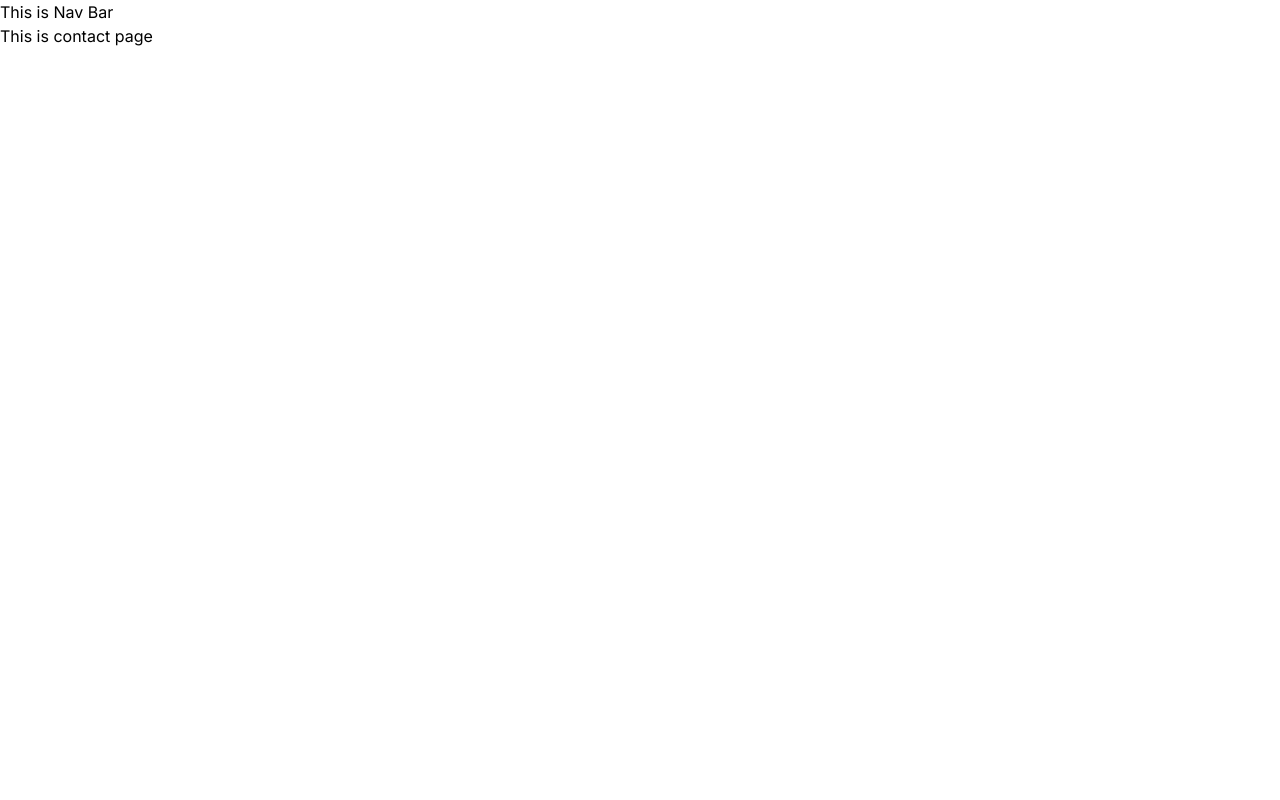
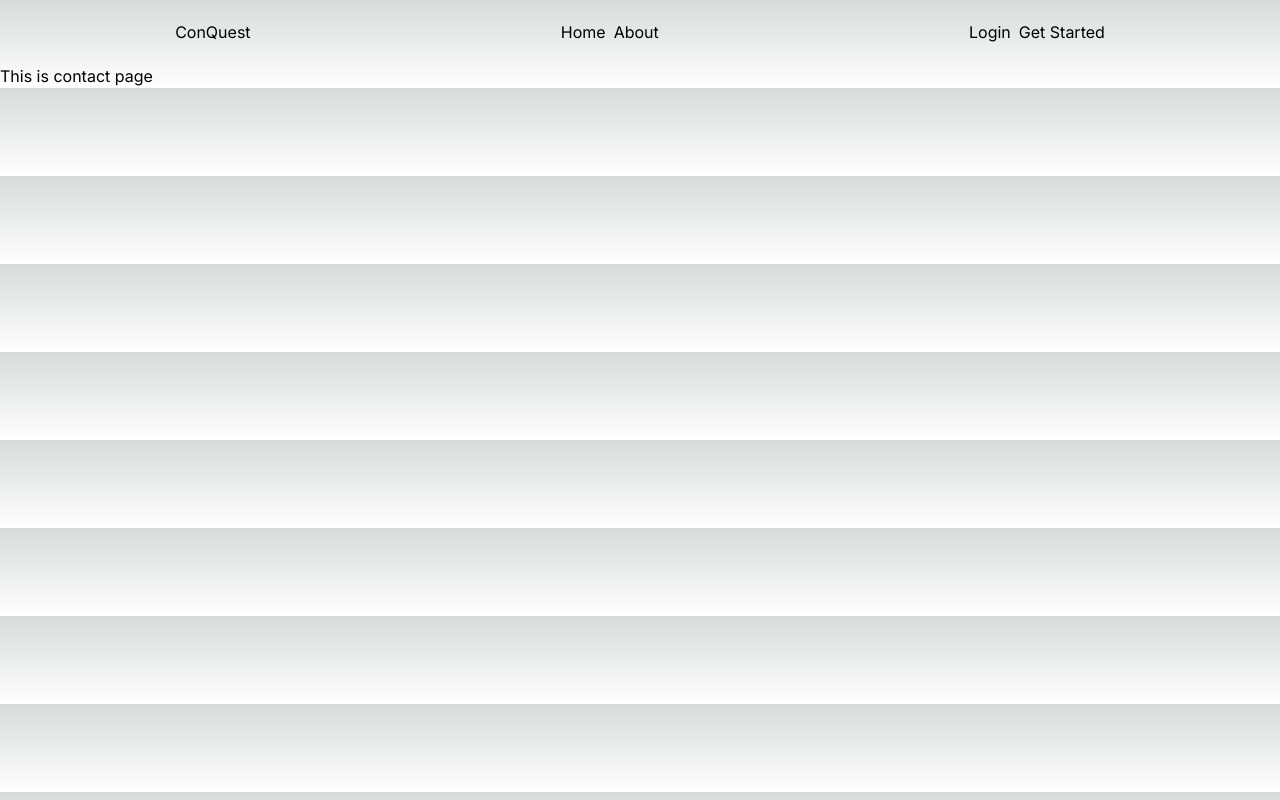
Before and after one commit to divy-vinayak/conquest, a Next.js app in the folder frontend/: page /contact in a window 1280 px wide. Built offline with nearby package versions, Linux system fonts and the light colour scheme.

Commit message:
css for dark backgroud and NavBar structure made

```diff
--- a/frontend/src/app/globals.css
+++ b/frontend/src/app/globals.css
@@ -2,7 +2,7 @@
 @tailwind components;
 @tailwind utilities;
 
-/* :root {
+:root {
   --foreground-rgb: 0, 0, 0;
   --background-start-rgb: 214, 219, 220;
   --background-end-rgb: 255, 255, 255;
@@ -30,4 +30,4 @@ body {
   .text-balance {
     text-wrap: balance;
   }
-} */
+}
--- a/frontend/src/components/NavBar.tsx
+++ b/frontend/src/components/NavBar.tsx
@@ -1,9 +1,24 @@
-import React from 'react'
+import Link from "next/link";
+import React from "react";
 
 export default function NavBar() {
-  return (
-    <div>
-      This is Nav Bar
-    </div>
-  )
+    return (
+        <div className="flex justify-around p-5">
+            <div>
+                <Link href={"/"}>ConQuest</Link>
+            </div>
+            <div className="flex gap-2">
+                <Link href={"/home"}>Home</Link>
+                <Link href={"/about"}>About</Link>
+            </div>
+            <div className="flex gap-2">
+                <Link href={"/login"}>
+                    <button>Login</button>
+                </Link>
+                <Link href={"/signup"}>
+                    <button>Get Started</button>
+                </Link>
+            </div>
+        </div>
+    );
 }
```
